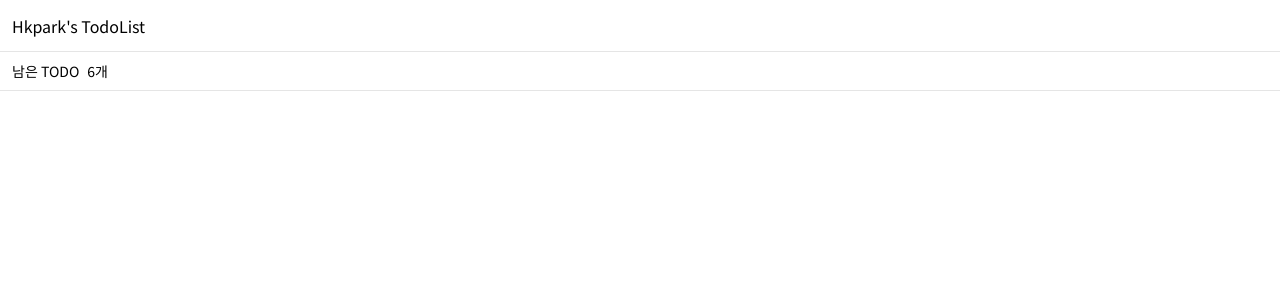
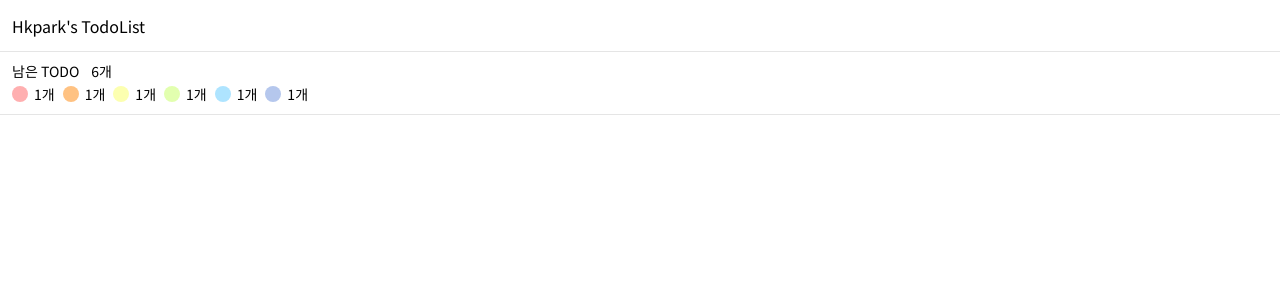
Before and after one commit to hkparkjs/nextjs-clone-coding, a Next.js app in the folder next-todo/: page / in a window 1280 px wide. Shown: the top 300 px of the page. Built offline with nearby package versions, Linux system fonts and the light colour scheme.

Commit message:
💄 Add style for color items

```diff
--- a/next-todo/components/TodoList.tsx
+++ b/next-todo/components/TodoList.tsx
@@ -6,16 +6,59 @@ import palette from '../styles/palette';
 const Container = styled.div`
   width: 100%;
 
+  .todo-num {
+    margin-left: 12px;
+  }
+
   .todo-list-header {
     padding: 12px;
+    position: relative;
     border-bottom: 1px solid ${palette.gray};
 
     .todo-list-last-todo {
       font-size: 14px;
+      margin: 0 0 8px;
       span {
-        margin-left: 8px;
+        margin-left: 12px;
       }
     }
+  }
+
+  .todo-list-header-colors {
+    display: flex;
+    .todo-list-header-color-num {
+      display: flex;
+      margin-right: 8px;
+      p {
+        font-size: 14px;
+        line-height: 16px;
+        margin: 0;
+        margin-left: 6px;
+      }
+      .todo-list-header-round-color {
+        width: 16px;
+        height: 16px;
+        border-radius: 50%;
+      }
+    }
+  }
+  .bg-blue {
+    background-color: ${palette.blue};
+  }
+  .bg-green {
+    background-color: ${palette.green};
+  }
+  .bg-navy {
+    background-color: ${palette.navy};
+  }
+  .bg-orange {
+    background-color: ${palette.orange};
+  }
+  .bg-red {
+    background-color: ${palette.red};
+  }
+  .bg-yellow {
+    background-color: ${palette.yellow};
   }
 `;
 
@@ -92,6 +135,14 @@ const TodoList: React.FC<IProps> = ({ todos }) => {
         <p className="todo-list-last-todo">
           남은 TODO<span>{todos.length}개</span>
         </p>
+        <div className="todo-list-header-colors">
+          {Object.keys(todoColorNums).map((color, index) => (
+            <div className="todo-list-header-color-num" key={index}>
+              <div className={`todo-list-header-round-color bg-${color}`} />
+              <p>{todoColorNums[color]}개</p>
+            </div>
+          ))}
+        </div>
       </div>
     </Container>
   );
```
